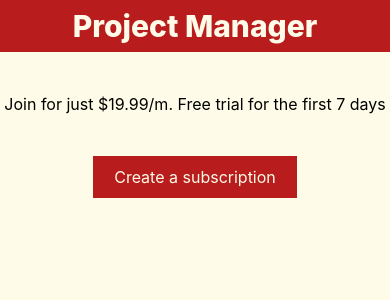
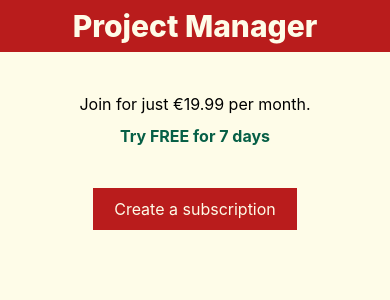
Before and after one commit to lucywho/projectmanager, a Next.js app: page /subscribe in a window 390 px wide. Shown: the top 300 px of the page. Built offline with nearby package versions, Linux system fonts and the light colour scheme; no server answers; sample sign-in values are in the browser's storage.

Commit message:
adds responsive display and screenshot for README

```diff
--- a/pages/dashboard.js
+++ b/pages/dashboard.js
@@ -70,7 +70,7 @@ export default function Dashboard({ projects }) {
                     Add
                 </button>
             </form>
-            <div className="grid sm:grid-cols-2 text-left ml-16">
+            <div className="grid sm:grid-cols-2 lg:grid-cols-3 2xl:grid-cols-4 text-left ml-16">
                 {projects.map((project, project_index) => (
                     <div key={project_index}>
                         <h2 className="mt-10 font-bold text-emerald-800">
@@ -153,7 +153,8 @@ export default function Dashboard({ projects }) {
                 ))}
             </div>
             <p
-                className="text-center text-xs mt-20 hover:underline cursor-pointer hover:text-red-700"
+                className="text-center text-xs mt-40
+                 hover:underline cursor-pointer hover:text-red-700"
                 onClick={async (e) => {
                     e.preventDefault()
                     setSureDisplay(true)
--- a/pages/subscribe.js
+++ b/pages/subscribe.js
@@ -29,8 +29,9 @@ export default function Subscribe() {
         <>
             <Script src="https://js.stripe.com/v3/" />
             <div className="text-center ">
-                <p className="mt-10">
-                    Join for just $19.99/m. Free trial for the first 7 days
+                <p className="mt-10">Join for just €19.99 per month. </p>
+                <p className="text-emerald-800 mt-2 font-bold">
+                    Try FREE for 7 days
                 </p>
 
                 <button
```
Also changed, not shown: public/PM-dashboard.png (added), 1 other file (tests, documents, lock files or other folders).
